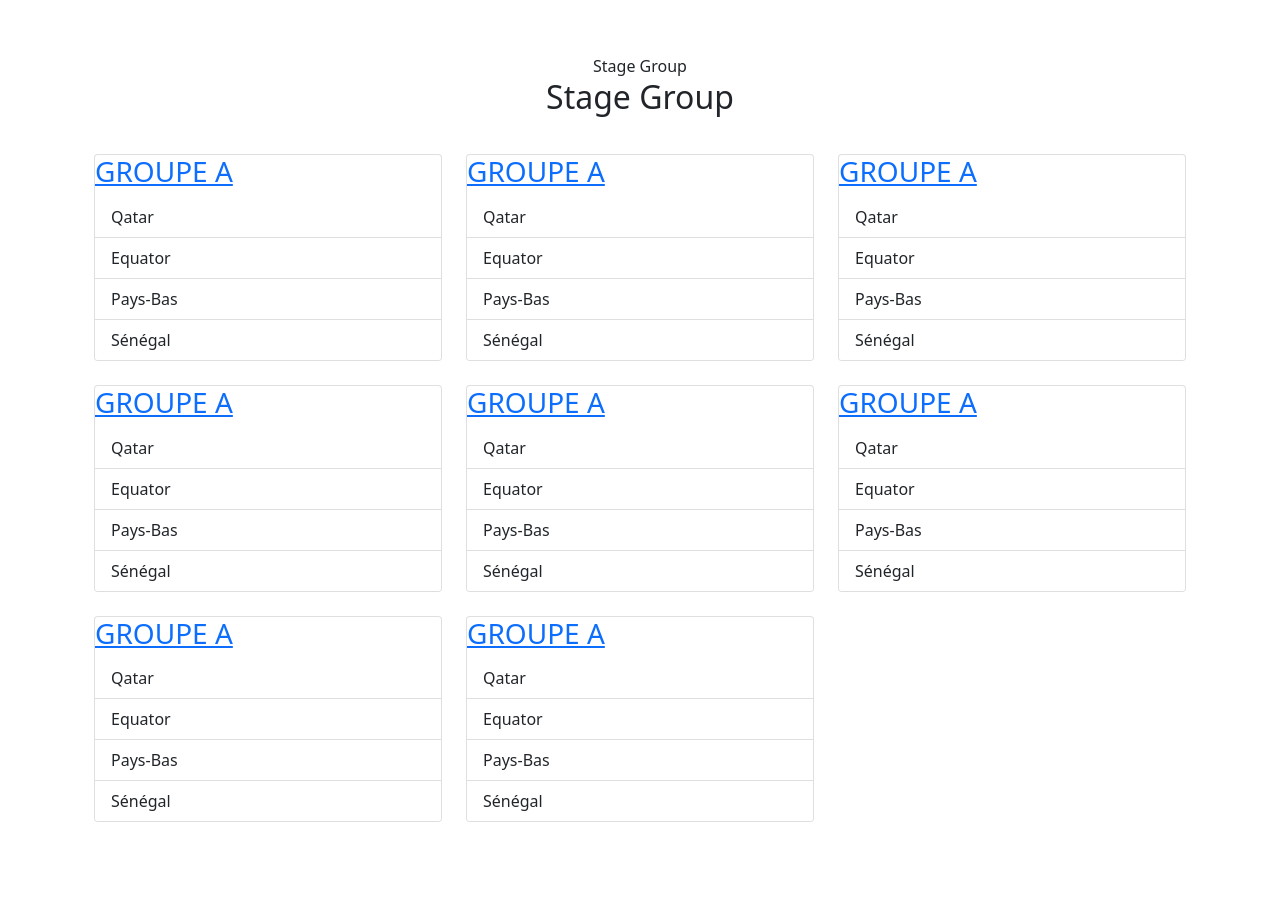
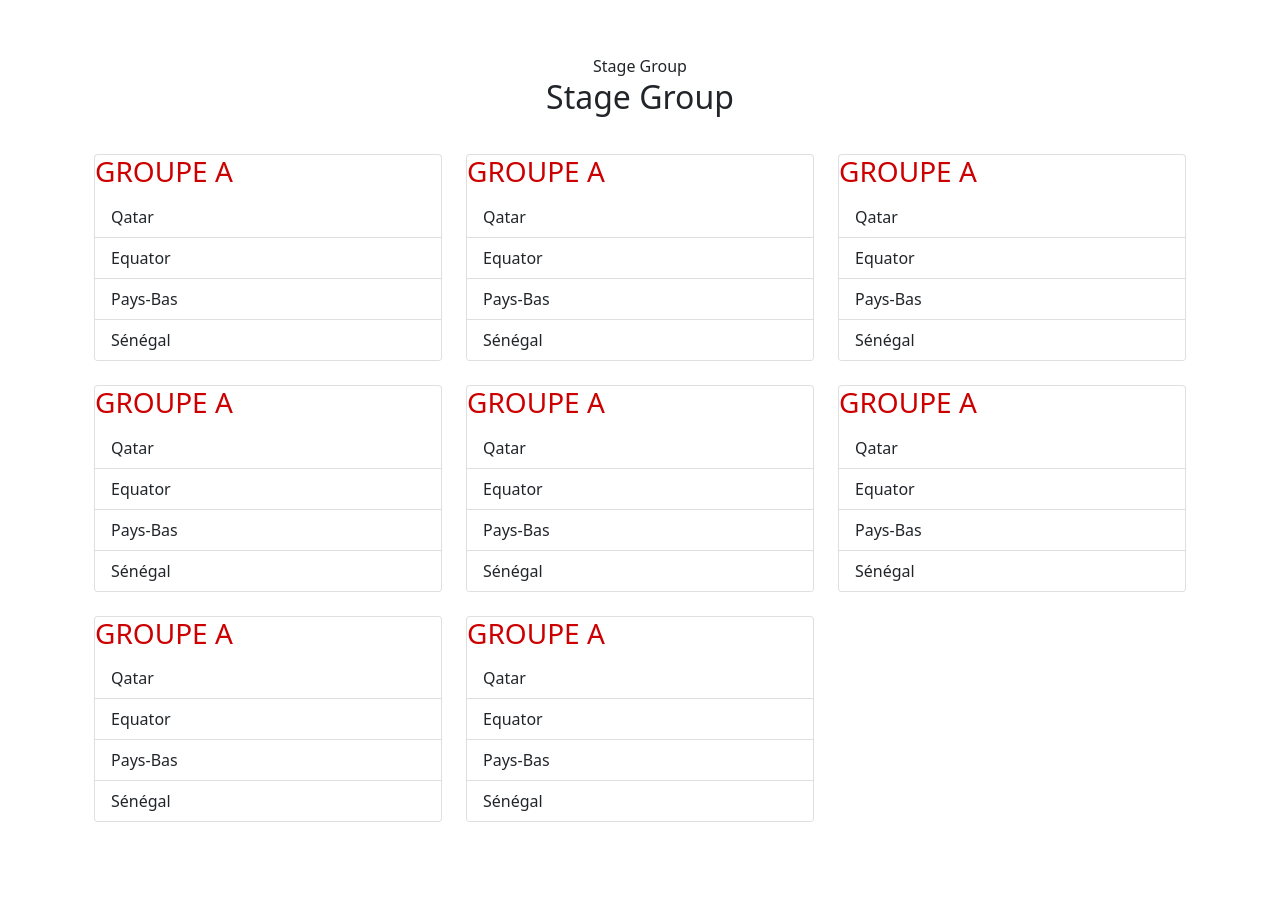
Before and after one commit to maheryfit/world_cupS3, a PHP site: page / in a window 1280 px wide. Shown: the part 73-975 px from the top of the page. Run offline with PHP 8.4, Linux system fonts and the light colour scheme.

Commit message:
Nouveau changement

```diff
--- a/assets/css/style.css
+++ b/assets/css/style.css
@@ -1,7 +1,8 @@
-.nav-link {
+.nav-link,.stretched-link {
     color: #cc0000 !important;
     position: relative;
     text-align: center;
+    text-decoration: none;
 }
 .nav-link::before {
     content: '';
@@ -31,3 +32,7 @@ section {
     padding: 30px 0;
     position: relative;
 }
+
+.stretched-link {
+
+}
```
